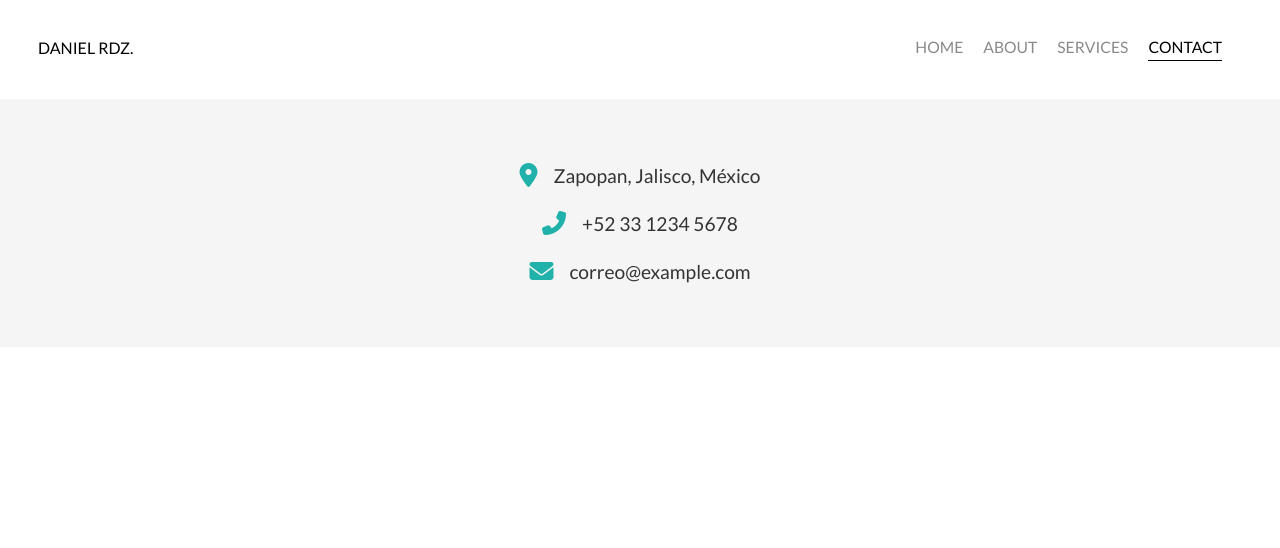
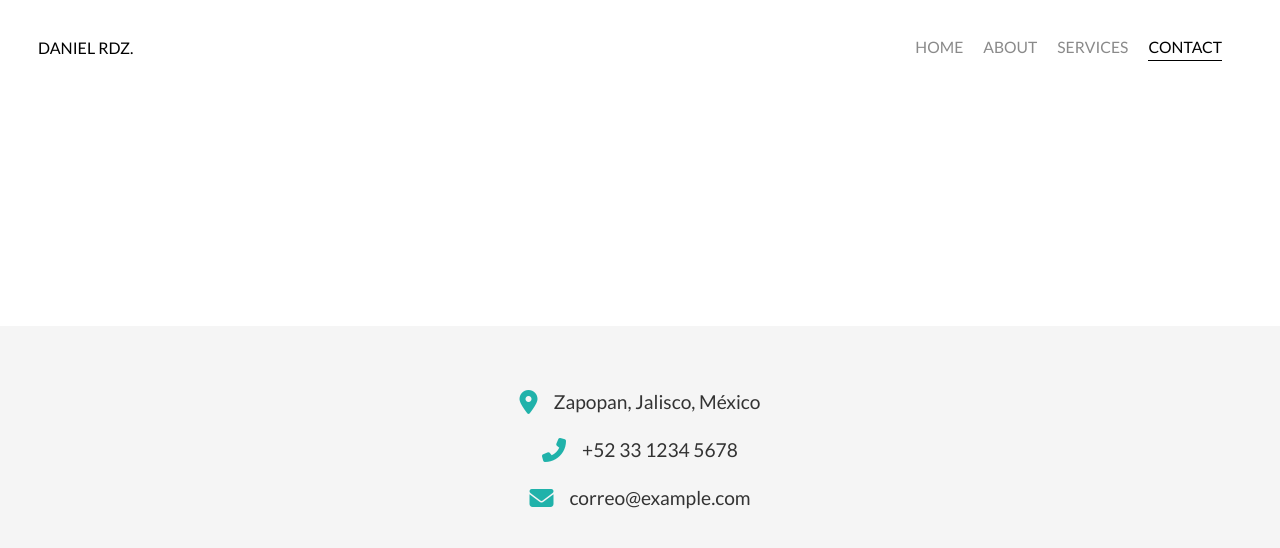
Before and after one commit to DaniRdz/rdzcore-dev, a plain HTML site: page contact.html in a window 1280 px wide. Drawn offline with Linux system fonts and the light colour scheme.

Commit message:
fix center contact info

```diff
--- a/contact.html
+++ b/contact.html
@@ -13,7 +13,7 @@
        <header>
             <div id="navbar"></div>
        </header>
-        <div class="content-wrapper">
+        <div class="content-wrapper-contact">
               <section class="contact-section">
                 <div class="contact-item">
                   <i class="fas fa-map-marker-alt"></i>
--- a/styles.css
+++ b/styles.css
@@ -159,6 +159,13 @@ section#hero{
     color: lightseagreen;
 }
 /* Contact Styles */
+
+.content-wrapper-contact {
+    display: grid;
+    text-align: center;
+    height: calc(100vh - 99px);
+    align-items: center;
+}
 .contact-section {
   display: flex;
   flex-direction: column;
```
